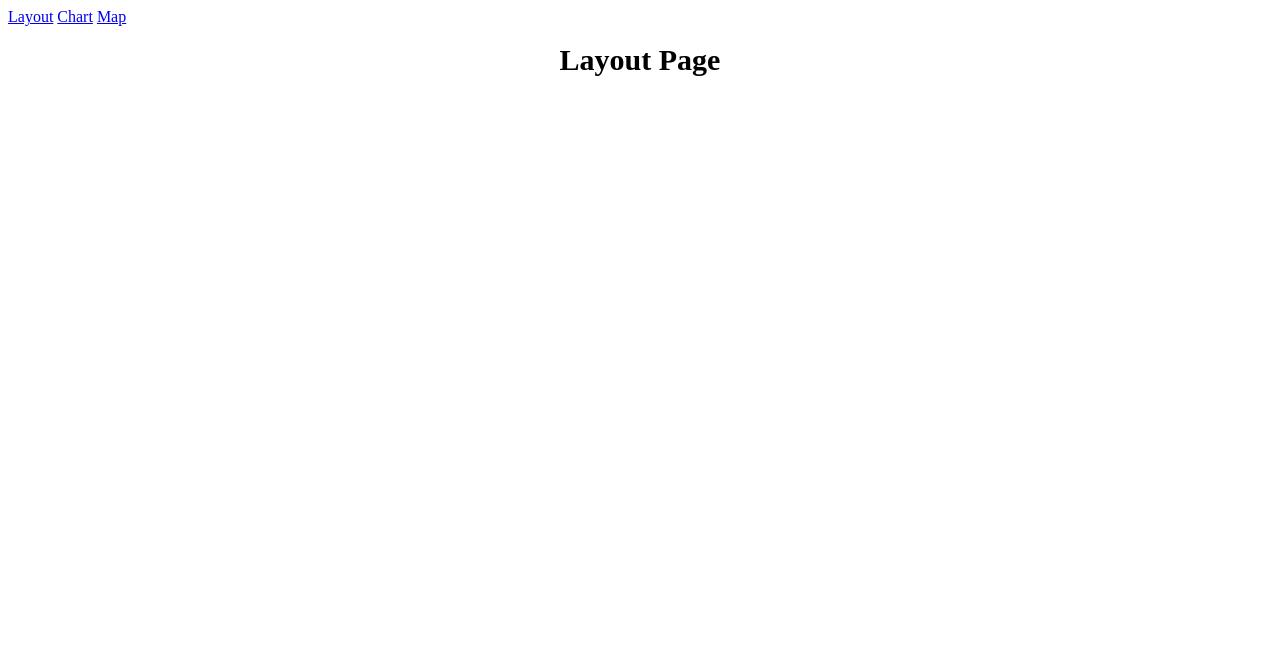
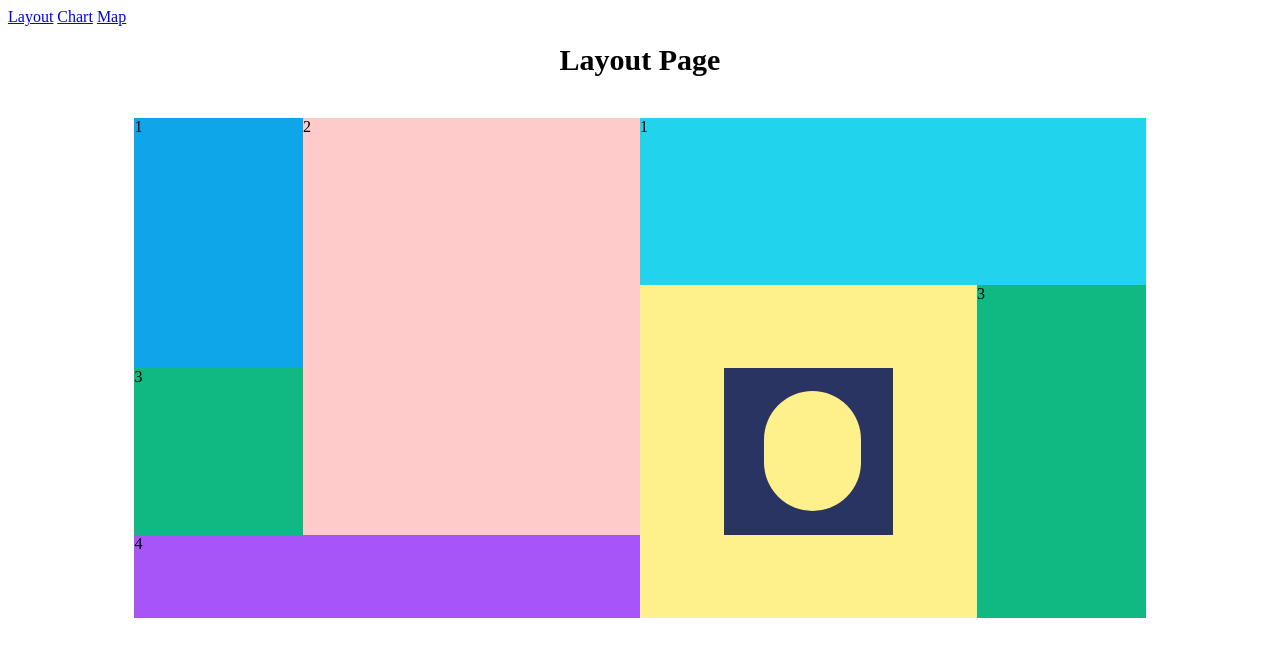
Before and after one commit to Mdsakib999/Svelte-Project, a SvelteKit app: page / in a window 1280 px wide. Shown: the top 656 px of the page. Built offline with nearby package versions, Linux system fonts and the light colour scheme.

Commit message:
layout page

```diff
--- a/src/routes/+page.svelte
+++ b/src/routes/+page.svelte
@@ -5,10 +5,31 @@
 <Nav></Nav>
 <h1 class="mt-4 text-center text-3xl font-bold">Layout Page</h1>
 
+<div class=" mt-10 w-[80%] mx-auto lg:flex ">
+    <div class=" lg:w-[50%] h-[500px]  grid grid-cols-6 grid-rows-6 ">
+        <div class="bg-sky-500 lg:col-span-2 lg:row-span-3 hidden lg:block">1</div>
+        <div class="bg-red-200 col-span-6 row-span-6 lg:col-span-4 lg:row-span-5">2</div>
+        <div class="bg-emerald-500 row-span-2 col-span-2 hidden lg:block">3</div>
+        <div class="bg-purple-500 row-span-1 col-span-6 hidden lg:block">4</div>
+    </div>
+
+    <div class="lg:w-[50%] h-[500px] grid grid-cols-6 grid-rows-6">
+        <div class="bg-cyan-400 col-span-6 row-span-2 hidden lg:block">1</div>
+        <div class="bg-yellow-200 col-span-6 row-span-6 lg:col-span-4 lg:row-span-4 flex items-center justify-center">
+            <dir class="w-[50%] my-color h-[50%] flex justify-center items-center ">
+
+                <div class="w-[130px] h-[120px] lg:h-[120px] mr-8 bg-yellow-200 rounded-full">
+
+                </div>
+
+            </dir>
+        </div>
+        <div class="bg-emerald-500 row-span-4 col-span-2 hidden lg:block">3</div>
+    </div>
+</div>
 
 
-
-
+<!-- Style -->
 
 <style>
 
```
